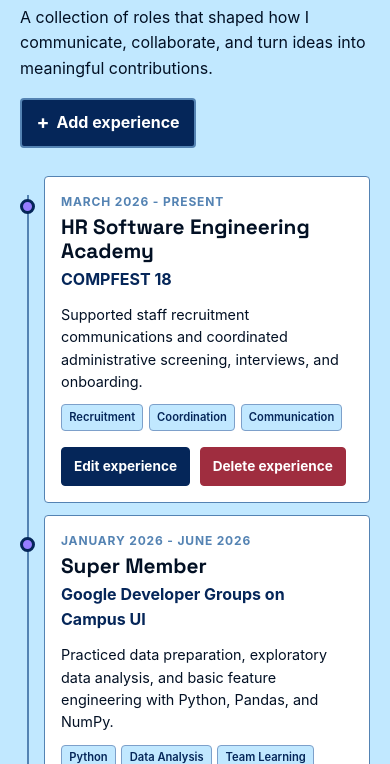
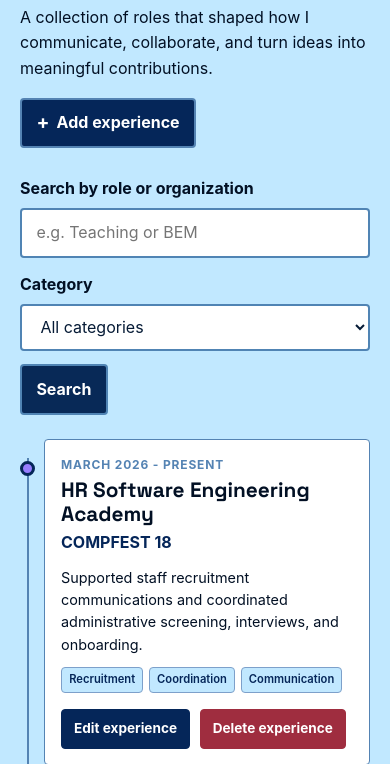
Before and after one commit to Dafiq24/myportfolio, a Django app: page /experience/ in a window 390 px wide. Shown: the part 277-1041 px from the top of the page. Run offline with Django 5.2, Linux system fonts and the light colour scheme; data comes from the database, SQL or seed files in the repository.

Commit message:
feat: add searchable experience JSON delivery
Expose ordered Experience data through a JSON endpoint with case-insensitive role or organization search and category filtering.

Render deserialized data in the existing timeline with responsive search controls, result counts, clear filters, and contextual empty states.

```diff
--- a/main/urls.py
+++ b/main/urls.py
@@ -6,6 +6,7 @@ from main.views import (
     delete_certification,
     delete_experience,
     get_certifications_json,
+    get_experiences_json,
     show_certification_detail,
     show_certifications,
     show_experience,
@@ -18,6 +19,7 @@ app_name = "main"
 urlpatterns = [
     path("", show_main, name="show_main"),
     path("experience/", show_experience, name="show_experience"),
+    path("api/experiences/", get_experiences_json, name="get_experiences_json"),
     path("experience/add/", create_experience, name="create_experience"),
     path(
         "experience/<uuid:experience_id>/edit/",
--- a/main/views.py
+++ b/main/views.py
@@ -1,5 +1,6 @@
 from django.contrib import messages
 from django.core import serializers
+from django.db.models import Q
 from django.http import HttpResponse
 from django.shortcuts import get_object_or_404, redirect, render
 from django.views.decorators.http import require_POST
@@ -23,11 +24,34 @@ def show_main(request):
 
 
 def show_experience(request):
+    json_response = get_experiences_json(request)
+    experiences = serializers.deserialize("json", json_response.content.decode("utf-8"))
     context = {
         "name": "Sultan Noor Dafiq",
-        "experience_list": Experience.objects.all(),
+        "experience_list": [experience.object for experience in experiences],
+        "experience_query": request.GET.get("q", "").strip(),
+        "category_query": request.GET.get("category", "").strip(),
+        "experience_categories": Experience.EXPERIENCE_CHOICES,
     }
     return render(request, "experience.html", context)
+
+
+def get_experiences_json(request):
+    experiences = Experience.objects.all()
+    query = request.GET.get("q", "").strip()
+    category = request.GET.get("category", "").strip()
+
+    if query:
+        experiences = experiences.filter(
+            Q(title__icontains=query) | Q(organization__icontains=query)
+        )
+    if category:
+        experiences = experiences.filter(category=category)
+
+    return HttpResponse(
+        serializers.serialize("json", experiences),
+        content_type="application/json",
+    )
 
 
 def create_experience(request):
--- a/static/css/style.css
+++ b/static/css/style.css
@@ -1907,6 +1907,73 @@ h3,
     }
 }
 
+.experience-search {
+    display: flex;
+    flex-wrap: wrap;
+    align-items: flex-end;
+    gap: 0.85rem;
+    margin-bottom: 1.5rem;
+}
+
+.experience-search-field {
+    display: grid;
+    gap: 0.4rem;
+    flex: 1 1 220px;
+}
+
+.experience-search label {
+    font-weight: 700;
+}
+
+.experience-search input,
+.experience-search select,
+.experience-search button,
+.experience-search > a {
+    min-height: 46px;
+    padding: 0.65rem 0.9rem;
+    border: 2px solid #5084b4;
+    border-radius: 4px;
+    font: inherit;
+}
+
+.experience-search input,
+.experience-search select {
+    width: 100%;
+    min-width: 0;
+    background: #fff;
+    color: #061b36;
+}
+
+.experience-search button,
+.experience-search > a {
+    background: #082957;
+    color: #fff;
+    font-weight: 700;
+    cursor: pointer;
+    text-decoration: none;
+}
+
+.experience-search :is(input, select, button, a):focus-visible {
+    outline: 3px solid #976cff;
+    outline-offset: 3px;
+}
+
+.experience-search button:hover,
+.experience-search > a:hover {
+    background: #174578;
+}
+
+.experience-results {
+    margin: 0 0 1.25rem;
+    font-weight: 700;
+}
+
+@media (max-width: 600px) {
+    .experience-search-field {
+        flex-basis: 100%;
+    }
+}
+
 @media (prefers-reduced-motion: reduce) {
     html {
         scroll-behavior: auto;
--- a/templates/base.html
+++ b/templates/base.html
@@ -10,7 +10,7 @@
     <link rel="preconnect" href="https://fonts.googleapis.com">
     <link rel="preconnect" href="https://fonts.gstatic.com" crossorigin>
     <link href="https://fonts.googleapis.com/css2?family=Space+Grotesk:wght@500;700&display=swap" rel="stylesheet">
-    <link rel="stylesheet" href="{% static 'css/style.css' %}?v=1.8">
+    <link rel="stylesheet" href="{% static 'css/style.css' %}?v=1.9">
     <link rel="apple-touch-icon" sizes="180x180" href="{% static 'img/apple-touch-icon.png' %}">
     <link rel="icon" type="image/png" sizes="32x32" href="{% static 'img/favicon-32x32.png' %}">
     <link rel="icon" type="image/png" sizes="16x16" href="{% static 'img/favicon-16x16.png' %}">
--- a/templates/experience.html
+++ b/templates/experience.html
@@ -16,6 +16,28 @@
                         Add experience
                     </a>
                 </div>
+                <form class="experience-search" method="get" action="{% url 'main:show_experience' %}" role="search">
+                    <div class="experience-search-field">
+                        <label for="experience-query">Search by role or organization</label>
+                        <input id="experience-query" type="search" name="q" value="{{ experience_query }}" placeholder="e.g. Teaching or BEM">
+                    </div>
+                    <div class="experience-search-field">
+                        <label for="experience-category">Category</label>
+                        <select id="experience-category" name="category">
+                            <option value="">All categories</option>
+                            {% for value, label in experience_categories %}
+                                <option value="{{ value }}"{% if category_query == value %} selected{% endif %}>{{ label }}</option>
+                            {% endfor %}
+                        </select>
+                    </div>
+                    <button type="submit">Search</button>
+                    {% if experience_query or category_query %}
+                        <a href="{% url 'main:show_experience' %}">Clear filters</a>
+                    {% endif %}
+                </form>
+                {% if experience_query or category_query %}
+                    <p class="experience-results" role="status">{{ experience_list|length }} experience{{ experience_list|length|pluralize }} found{% if experience_query %} for “{{ experience_query }}”{% endif %}.</p>
+                {% endif %}
                 <div class="experience-layout">
                     <div class="experience-timeline">
                         {% for experience in experience_list %}
@@ -55,7 +77,11 @@
                                 </div>
                             </div>
                         {% empty %}
-                            <p class="empty-state">No experiences have been added yet.</p>
+                            {% if experience_query or category_query %}
+                                <p class="empty-state">No experiences match these filters. Try another role, organization, or category.</p>
+                            {% else %}
+                                <p class="empty-state">No experiences have been added yet.</p>
+                            {% endif %}
                         {% endfor %}
                     </div>
                     <aside class="experience-gallery" aria-labelledby="gallery-title">
```
